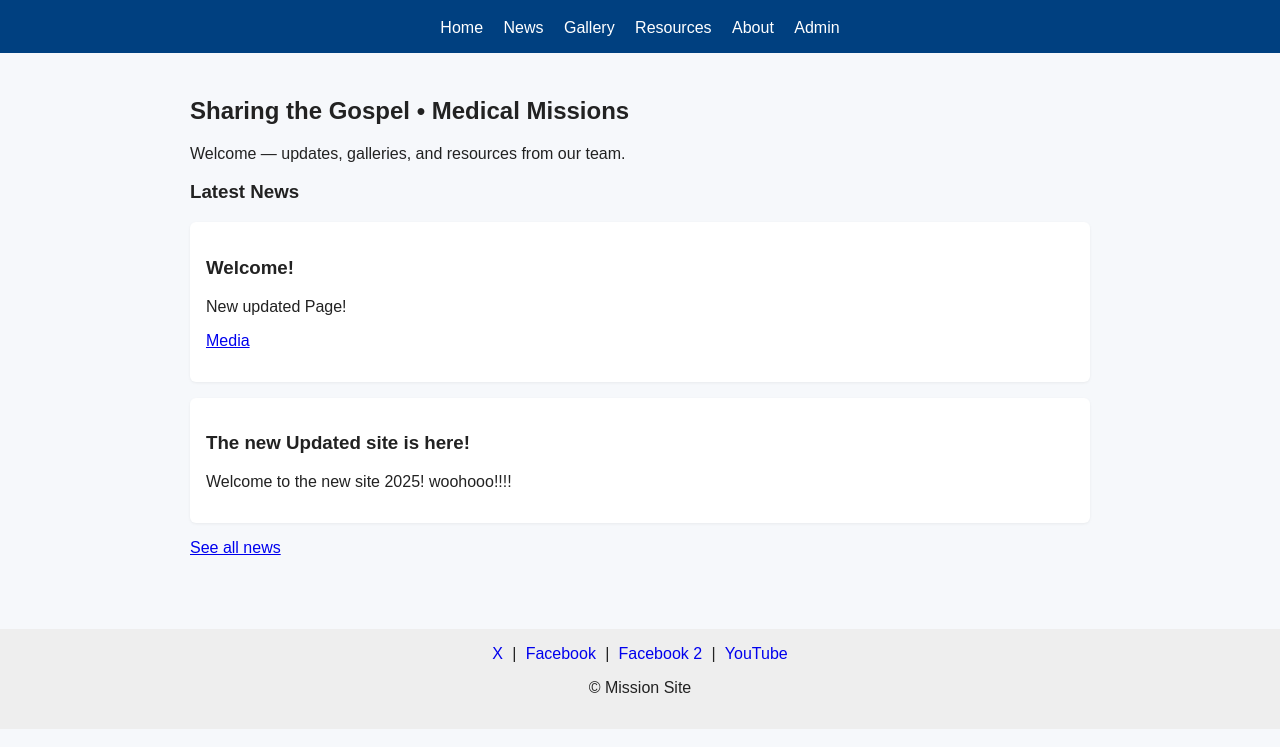
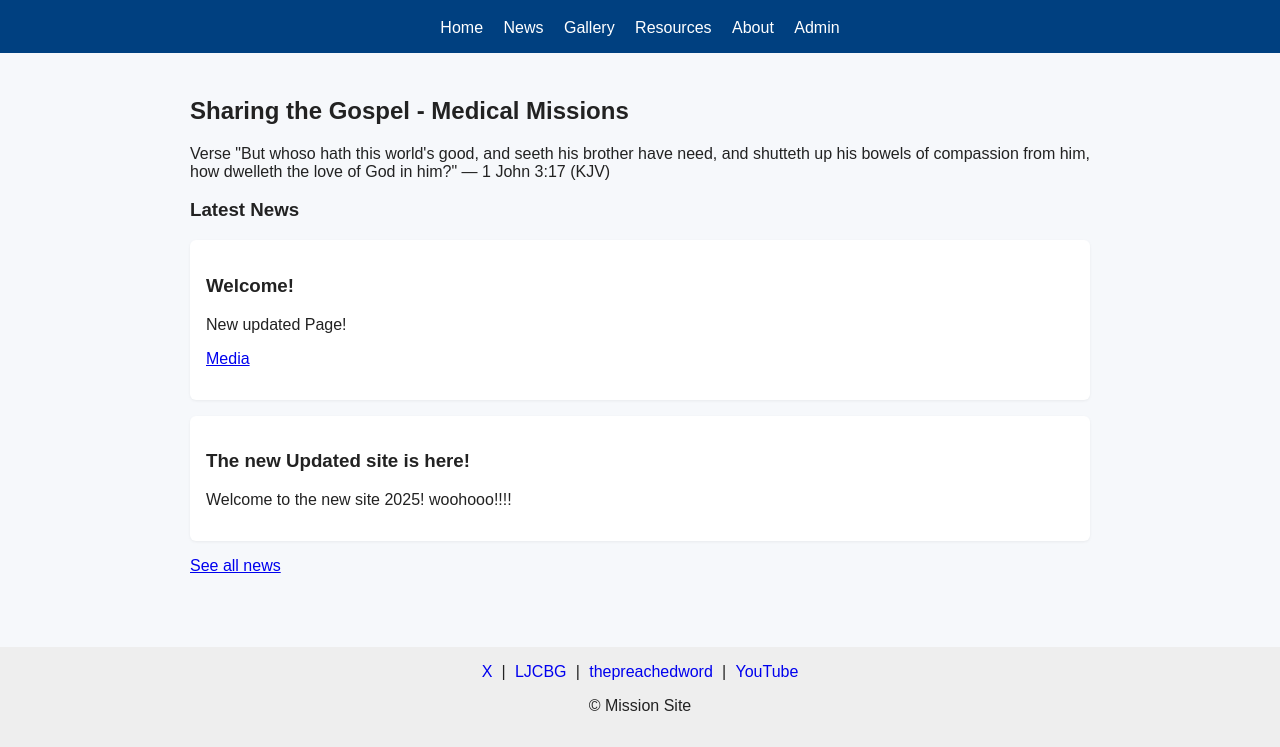
Before and after one commit to biblegospelmedicalacc/mission-site, a plain HTML site: page index.html in a window 1280 px wide. Shown: the part 77-824 px from the top of the page. Drawn offline with Linux system fonts and the light colour scheme.

Commit message:
Update index.html

```diff
--- a/index.html
+++ b/index.html
@@ -21,8 +21,8 @@
   </header>
   <main>
     <section id="hero">
-      <h2>Sharing the Gospel • Medical Missions</h2>
-      <p>Welcome — updates, galleries, and resources from our team.</p>
+      <h2>Sharing the Gospel - Medical Missions</h2>
+      <p>Verse "But whoso hath this world's good, and seeth his brother have need, and shutteth up his bowels of compassion from him, how dwelleth the love of God in him?" — 1 John 3:17 (KJV)</p>
     </section>
 
     <section id="latest-news">
@@ -34,8 +34,8 @@
   <footer>
     <div class="socials">
       <a href="https://x.com/tolycat" target="_blank">X</a> |
-      <a href="https://www.facebook.com/LJCBGmedicalmissionsinternational/" target="_blank">Facebook</a> |
-      <a href="https://www.facebook.com/thepreachedword/" target="_blank">Facebook 2</a> |
+      <a href="https://www.facebook.com/LJCBGmedicalmissionsinternational/" target="_blank">LJCBG</a> |
+      <a href="https://www.facebook.com/thepreachedword/" target="_blank">thepreachedword</a> |
       <a href="https://www.youtube.com/channel/UCiC98Ee174h2upwpsV1eFFw" target="_blank">YouTube</a>
     </div>
     <p>&copy; Mission Site</p>
```
